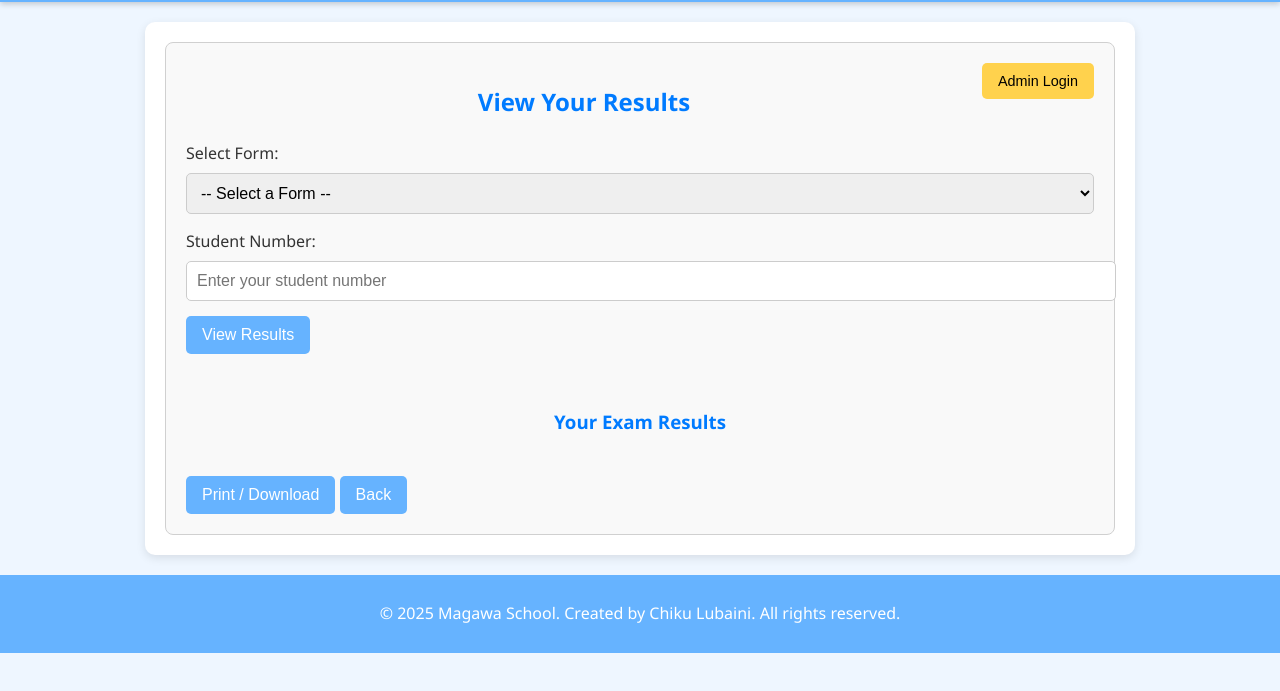
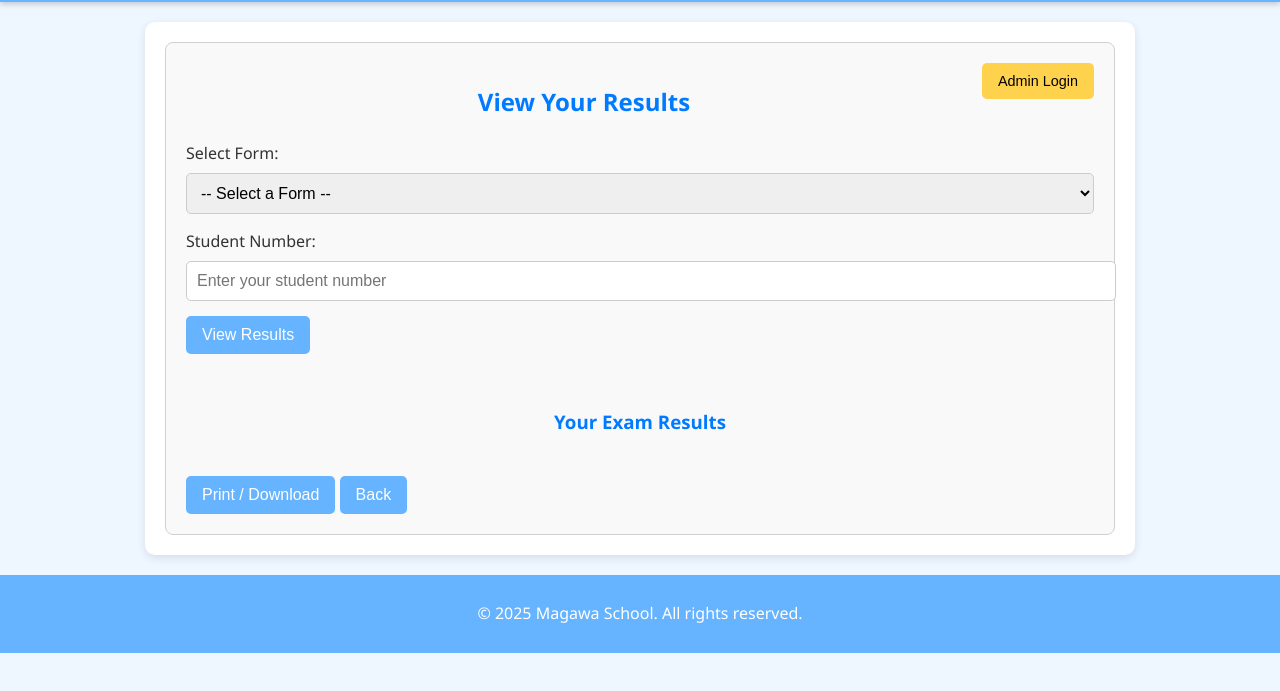
Before and after one commit to magawass/ui, a plain HTML site: page index.html in a window 1280 px wide. Shown: the part 89-780 px from the top of the page. Drawn offline with nearby package versions, Linux system fonts and the light colour scheme.

Commit message:
Update index.html

```diff
--- a/index.html
+++ b/index.html
@@ -1,7 +1,7 @@
 <!DOCTYPE html>
 <html lang="en">
 <head>
-   <meta charset="UTF-8" />
+  <meta charset="UTF-8" />
   <meta name="viewport" content="width=device-width, initial-scale=1.0" />
   <title>Magawa Students Portal</title>
   <style>
@@ -95,7 +95,6 @@
 <header>
   <h1 class="portal-title">MAGAWA STUDENTS PORTAL</h1>
 </header>
- <script src="https://cdn.jsdelivr.net/npm/papaparse@5.4.1/papaparse.min.js"></script>
 
 <main>
   <!-- Student Portal -->
@@ -168,8 +167,8 @@
     <ul id="file-list"></ul>
   </section>
 </main>
-<footer><p>&copy; 2025 Magawa School. Created by Chiku Lubaini. All rights reserved.</p></footer>
-<script src="https://cdn.jsdelivr.net/npm/papaparse@5.4.1/papaparse.min.js"></script>
+
+<footer><p>&copy; 2025 Magawa School. All rights reserved.</p></footer>
 
 <script>
 document.addEventListener("DOMContentLoaded", () => {
```
